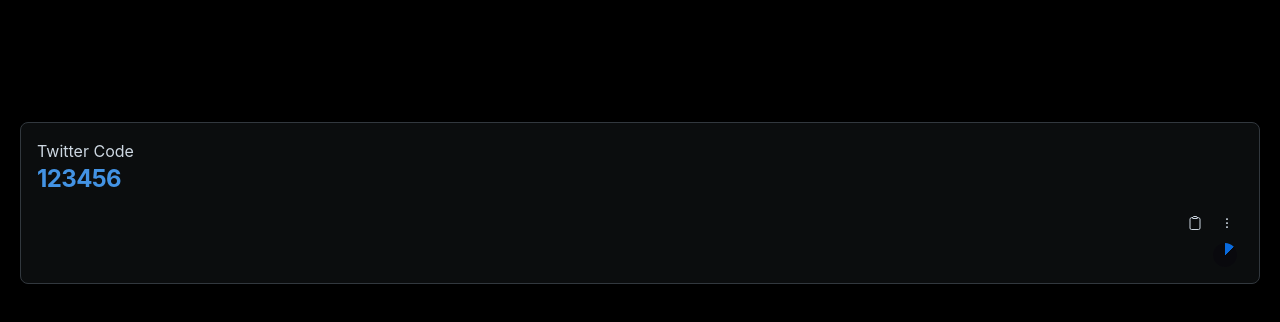
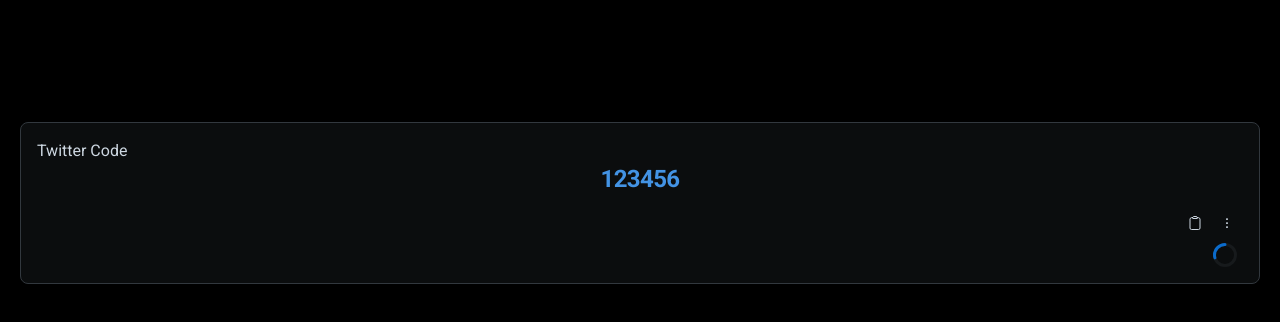
Before and after one commit to TheOfficialLOE/Authenticator, a React (Vite) app: page / in a window 1280 px wide. Shown: the top 322 px of the page. Built offline with nearby package versions, Linux system fonts and the light colour scheme.

Commit message:
Set timer

```diff
--- a/src/App.tsx
+++ b/src/App.tsx
@@ -2,7 +2,7 @@ import * as React from "react";
 
 import {
   Box,
-  Card,
+  Card, CircularProgress,
   IconButton,
   List,
   ListItem,
@@ -10,16 +10,34 @@ import {
   MenuItem,
   Typography
 } from "@mui/joy";
+import {useEffect, useState} from "react";
 
 /*
-* font
 * responsive
 * */
 
 
 const App = () => {
+  const [timer, setTimer] = useState<number>(10);
   const [anchorEl, setAnchorEl] = React.useState(null);
   const open = Boolean(anchorEl);
+
+  useEffect(() => {
+
+    if (timer === 0)
+      setTimer(10);
+
+    const interval = setInterval(() => {
+      setTimer(timer - 1);
+    }, 1000);
+
+    return () => {
+      clearInterval(interval);
+    }
+  });
+
+  console.log(timer);
+
   // @ts-ignore
   const handleClick = (event) => {
     setAnchorEl(event.currentTarget);
@@ -38,11 +56,11 @@ const App = () => {
             <Typography>
               Twitter Code
             </Typography>
-            <Typography level="h3" fontWeight="bold" color="primary">
+            <Typography level="h3" textAlign="center" fontWeight="bold" color="primary">
               123456
             </Typography>
           </Box>
-          <Box component="div" ml="auto">
+          <Box component="div" ml="auto" display="flex" flexDirection="column">
             <Box component="div">
               <IconButton size="sm" variant="plain" sx={{
                 width: 16,
@@ -72,11 +90,10 @@ const App = () => {
                 aria-labelledby="positioned-demo-button"
                 sx={{
                   borderRadius: 10,
+                  fontFamily: "Roboto"
                 }}
               >
-                <MenuItem sx={{
-                  fontFamily: "Roboto"
-                }}>
+                <MenuItem>
                   Edit
                 </MenuItem>
                 <MenuItem>
@@ -84,7 +101,12 @@ const App = () => {
                 </MenuItem>
               </Menu>
             </Box>
-            <Box component={"div"} className="timer" ml="auto" mr={0.8} mt={0.5}/>
+            {/*<Box component={"div"} className="timer" ml="auto" mr={0.8} mt={0.5}/>*/}
+            <CircularProgress determinate value={(10 - timer / 10) * 100} size="sm" sx={{
+              ml: "auto",
+              mr: 0.8,
+              mt: 0.5
+            }}/>
           </Box>
         </Card >
       </ListItem>
--- a/src/main.tsx
+++ b/src/main.tsx
@@ -12,10 +12,10 @@ ReactDOM.createRoot(document.getElementById('root') as HTMLElement).render(
       theme={extendTheme({
         cssVarPrefix: 'joy',
         fontFamily: {
-          // body: "Roboto, var(--joy-fontFamily-fallback)",
-          // display: "Roboto, var(--joy-fontFamily-fallback)",
-          // fallback:
-          //   '-apple-system, BlinkMacSystemFont, "Segoe UI", Roboto, Helvetica, Arial, sans-serif, "Apple Color Emoji", "Segoe UI Emoji", "Segoe UI Symbol"',
+          body: "Roboto, var(--joy-fontFamily-fallback)",
+          display: "Roboto, var(--joy-fontFamily-fallback)",
+          fallback:
+            '-apple-system, BlinkMacSystemFont, "Segoe UI", Roboto, Helvetica, Arial, sans-serif, "Apple Color Emoji", "Segoe UI Emoji", "Segoe UI Symbol"',
         },
       })}
       colorSchemeSelector="#dark-mode-by-default"
```
